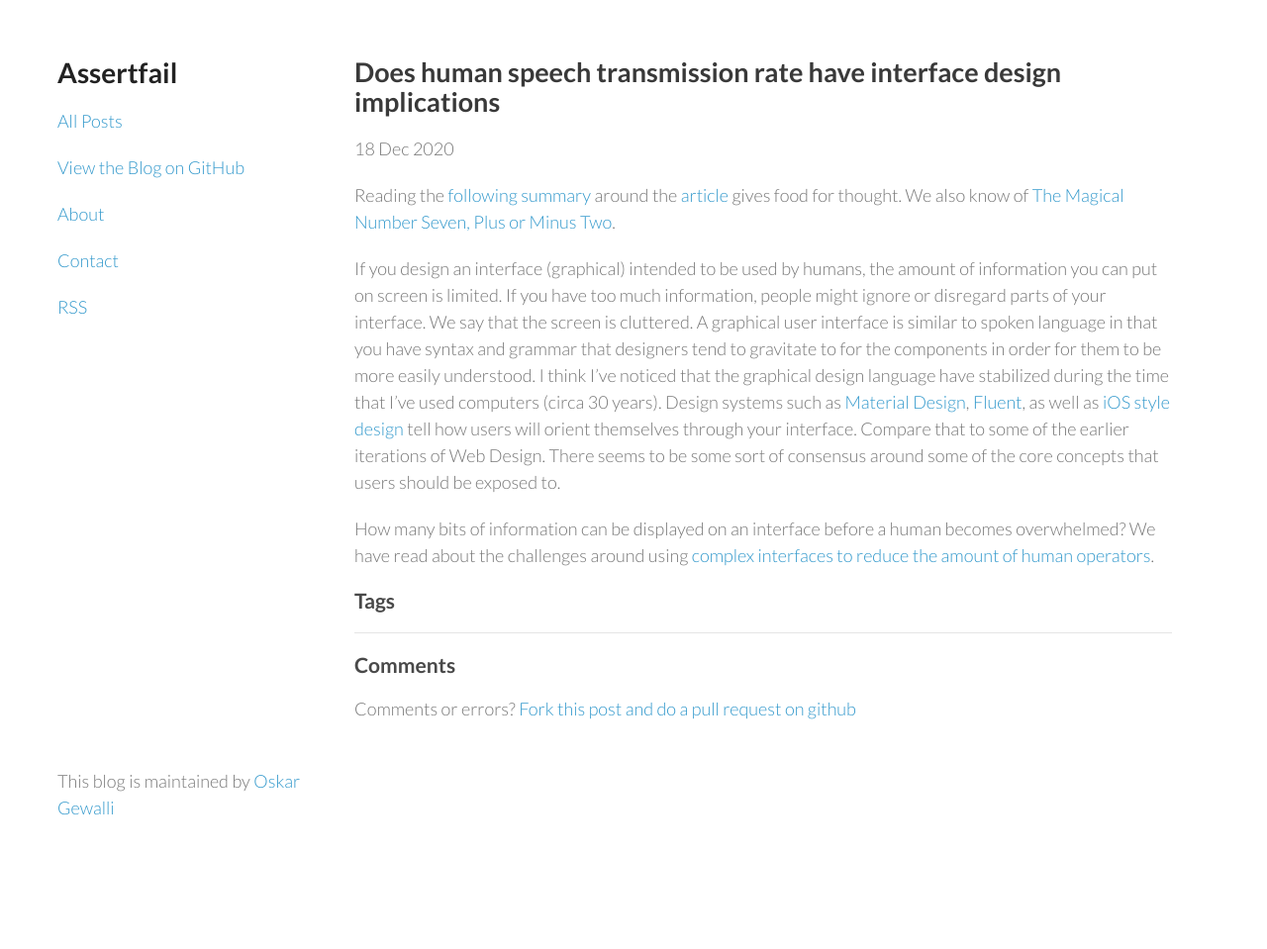
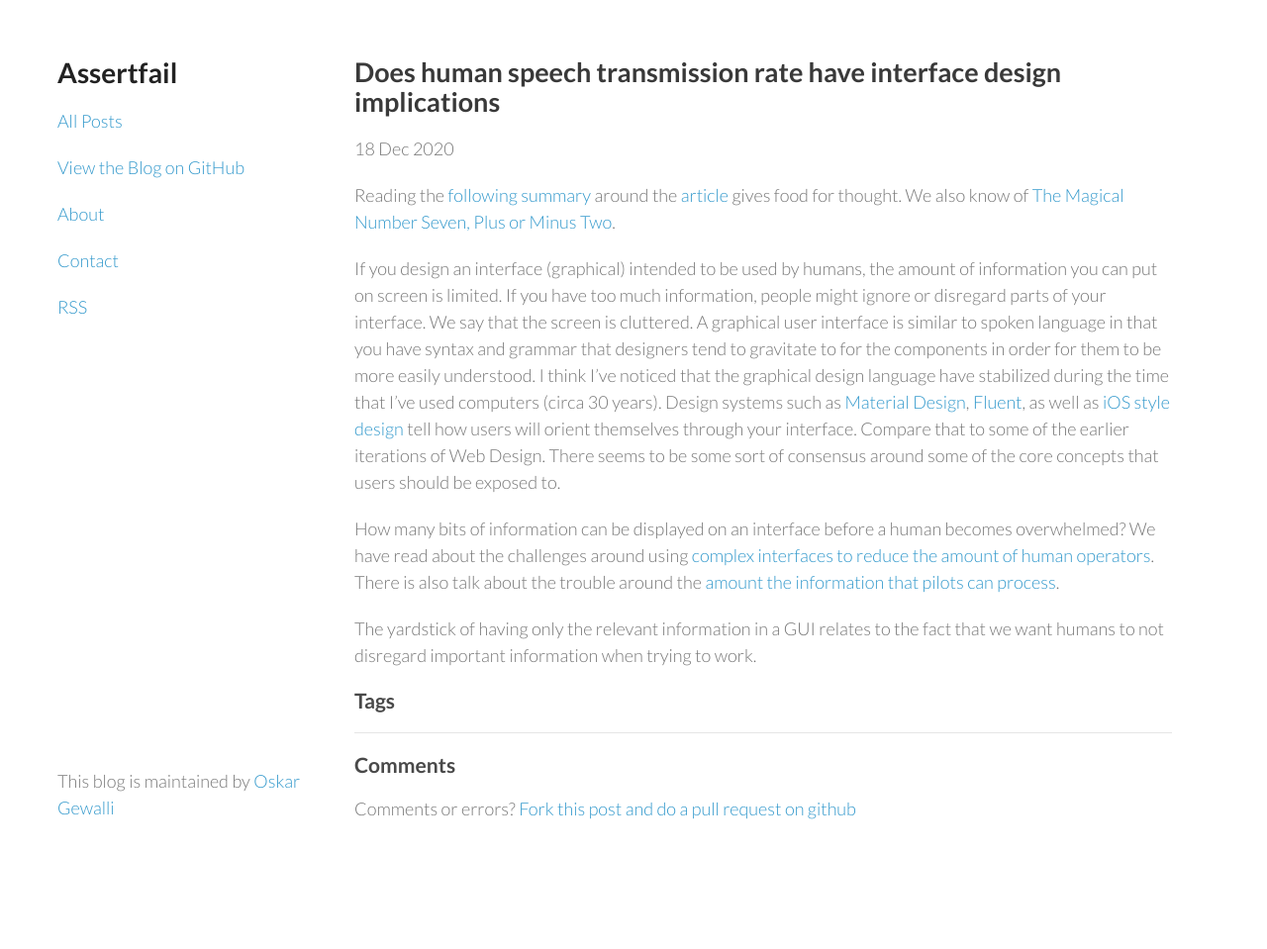
Before and after one commit to wallymathieu/assertfail, a Jekyll site: the page built from _posts/2020-12-18-Does-human-speech-transmission-rate-have-interface-design-implications.md, in a window 1280 px wide. Shown: the whole page at 99% size. Built offline with Jekyll 4.4.1, drawn with Linux system fonts in a browser that asks for light colours; nearby versions of some CDN libraries; before the commit the page ends 900 px from its top, so only the background shows below that.

Commit message:
only relevant information

```diff
--- a/_posts/2020-12-18-Does-human-speech-transmission-rate-have-interface-design-implications.md
+++ b/_posts/2020-12-18-Does-human-speech-transmission-rate-have-interface-design-implications.md
@@ -9,3 +9,6 @@ Reading the [following summary](https://www.sciencemag.org/news/2019/09/human-sp
 If you design an interface (graphical) intended to be used by humans, the amount of information you can put on screen is limited. If you have too much information, people might ignore or disregard parts of your interface. We say that the screen is cluttered. A graphical user interface is similar to spoken language in that you have syntax and grammar that designers tend to gravitate to for the components in order for them to be more easily understood. I think I've noticed that the graphical design language have stabilized during the time that I've used computers (circa 30 years). Design systems such as [Material Design](https://material.io/), [Fluent](https://www.microsoft.com/design/fluent/#/), as well as [iOS style design](https://flutter.dev/docs/development/ui/widgets/cupertino) tell how users will orient themselves through your interface. Compare that to some of the earlier iterations of Web Design. There seems to be some sort of consensus around some of the core concepts that users should be exposed to.
 
 How many bits of information can be displayed on an interface before a human becomes overwhelmed? We have read about the challenges around using [complex interfaces to reduce the amount of human operators](https://gizmodo.com/report-on-2017-destroyer-crash-prompts-navy-to-ditch-to-1837150917).
+There is also talk about the trouble around the [amount the information that pilots can process](https://www.nasa.gov/topics/aeronautics/features/pilot_cognition.html).
+
+The yardstick of having only the relevant information in a GUI relates to the fact that we want humans to not disregard important information when trying to work.
```
